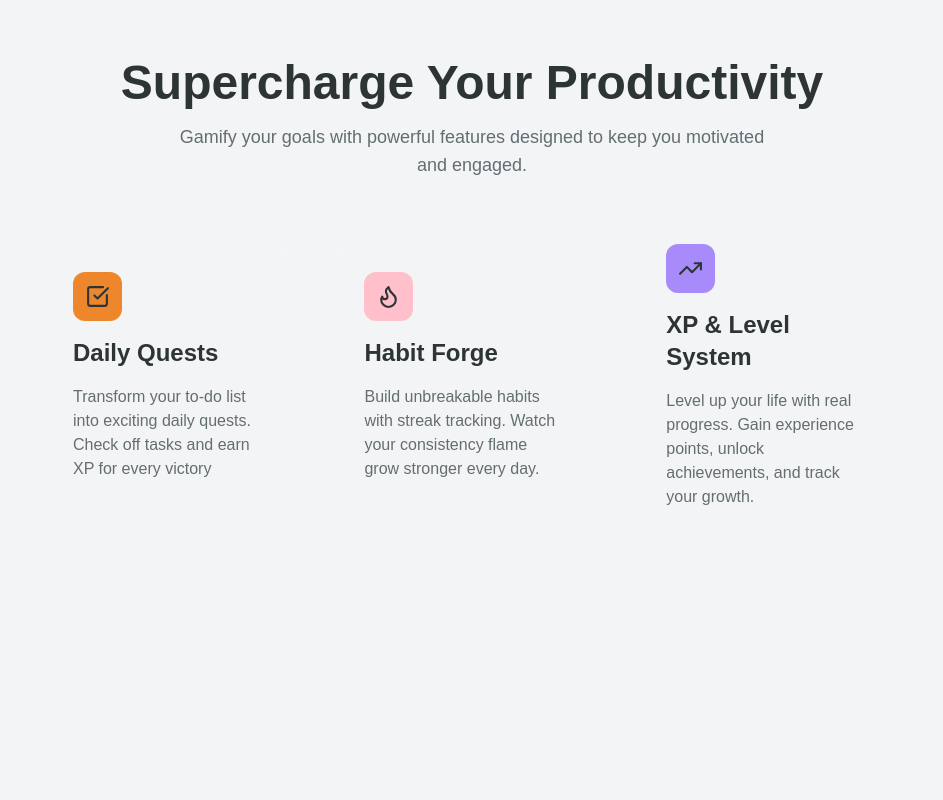
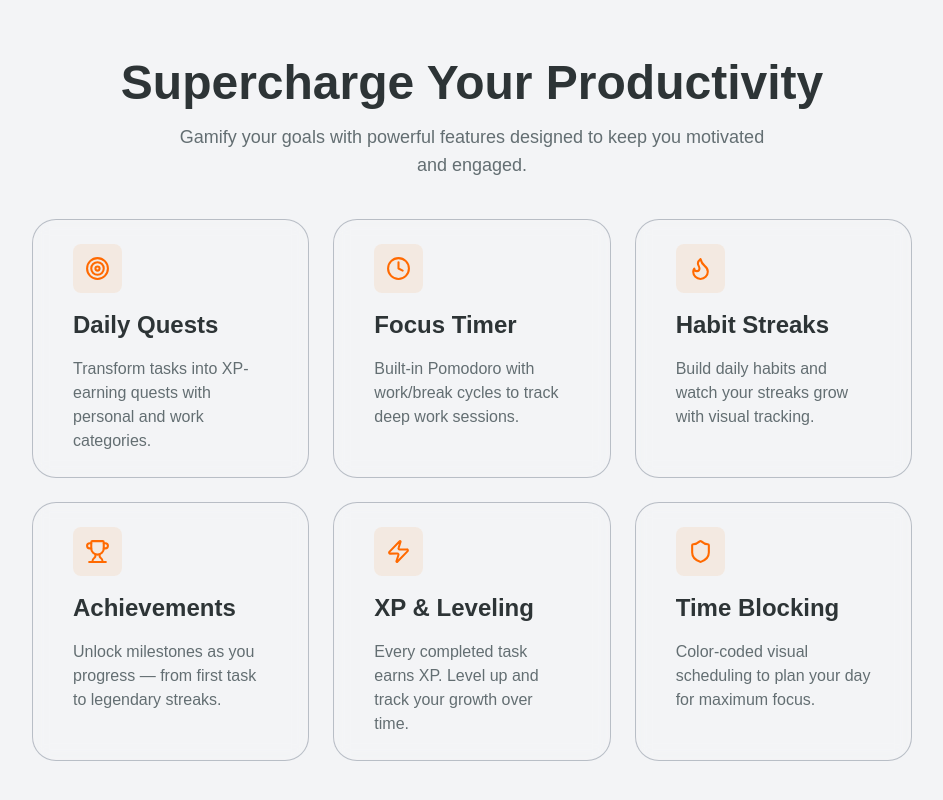
Before and after one commit to Meharp9/FocusForge, a Next.js app in the folder frontend/: page / in a window 1280 px wide. Shown: the part 830-1630 px from the top of the page, without its empty margins (168-1111 px from the left). Before the commit the page ends 1444 px from the top, so only its background shows below. Built offline with nearby package versions, Linux system fonts and the light colour scheme; a web font is replaced by a local one.

Commit message:
Refactor BannerIllustration and Features components; update icon usage and improve layout styles

```diff
--- a/frontend/src/components/BannerIllustration.tsx
+++ b/frontend/src/components/BannerIllustration.tsx
@@ -6,10 +6,10 @@ const BannerIllustration = () => {
   const features = [
     { icon: Clock, label: 'Focus', bg: 'bg-blue-400/10', color: 'text-blue-400', position: 'top-[15%] left-[20%]', delay: '0s' },
     { icon: TrendingUp, label: 'Stats', bg: 'bg-purple-400/10', color: 'text-purple-400', position: 'top-[15%] right-[20%]', delay: '0.5s' },
-    { icon: Target, label: 'Quests', bg: 'bg-orange-400/10', color: 'text-orange-400', position: 'top-[45%] right-[8%]', delay: '1s' },
+    { icon: Target, label: 'Quests', bg: 'bg-orange-400/10', color: 'text-orange-400', position: 'top-[45%] right-[10%]', delay: '1s' },
     { icon: Flame, label: 'Streaks', bg: 'bg-red-400/10', color: 'text-red-400', position: 'bottom-[5%] right-[25%]', delay: '1.5s' },
     { icon: Zap, label: 'XP', bg: 'bg-orange-400/10', color: 'text-orange-400', position: 'bottom-[5%] left-[25%]', delay: '2s' },
-    { icon: Trophy, label: 'Achieve', bg: 'bg-orange-400/10', color: 'text-orange-400', position: 'top-[45%] left-[8%]', delay: '2.5s' },
+    { icon: Trophy, label: 'Achieve', bg: 'bg-orange-400/10', color: 'text-orange-400', position: 'top-[45%] left-[10%]', delay: '2.5s' },
   ]
 
   return (
@@ -31,7 +31,7 @@ const BannerIllustration = () => {
       <div className="absolute z-0 w-20 h-20 rounded-3xl border-2 border-orange-500/10 animate-ping-slow" style={{ animationDelay: '2s' }} />
 
       {/* Central flame card */}
-      <div className="relative z-10 p-4 rounded-3xl bg-gradient-to-br from-orange-400 to-orange-500 flex items-center justify-center shadow-[0_0_60px_rgba(251,146,60,0.5)]">
+      <div className="text-white relative z-10 p-4 rounded-3xl bg-gradient-to-br from-orange-400 to-orange-500 flex items-center justify-center shadow-[0_0_60px_rgba(251,146,60,0.5)]">
         <Swords size={50} strokeWidth={2.5} />
       </div>
 
--- a/frontend/src/components/Features.tsx
+++ b/frontend/src/components/Features.tsx
@@ -1,53 +1,65 @@
 import React from 'react'
 import Card from './common/Card'
-import { Flame, SquareCheckBig, TrendingUp } from 'lucide-react'
+import { Flame, Target, Clock, Trophy, Zap, Shield } from 'lucide-react'
 
 const FEATURE_LIST = [
   {
-    icon: <div className='bg-primary rounded p-3 w-fit'>
-      <SquareCheckBig size={25}/>
-    </div>,
+    icon: Target,
     title: "Daily Quests",
-    description: "Transform your to-do list into exciting daily quests. Check off tasks and earn XP for every victory"
+    description: "Transform tasks into XP-earning quests with personal and work categories.",
   },
   {
-    icon: <div className='bg-secondary rounded p-3 w-fit'>
-      <Flame size={25}/>
-    </div>,
-    title: "Habit Forge",
-    description: "Build unbreakable habits with streak tracking. Watch your consistency flame grow stronger every day."
+    icon: Clock,
+    title: "Focus Timer",
+    description: "Built-in Pomodoro with work/break cycles to track deep work sessions.",
   },
   {
-    icon: <div className='bg-tertiary rounded p-3 w-fit'>
-      <TrendingUp size={25}/>
-    </div>,
-    title: "XP & Level System",
-    description: "Level up your life with real progress. Gain experience points, unlock achievements, and track your growth."
+    icon: Flame,
+    title: "Habit Streaks",
+    description: "Build daily habits and watch your streaks grow with visual tracking.",
+  },
+  {
+    icon: Trophy,
+    title: "Achievements",
+    description: "Unlock milestones as you progress — from first task to legendary streaks.",
+  },
+  {
+    icon: Zap,
+    title: "XP & Leveling",
+    description: "Every completed task earns XP. Level up and track your growth over time.",
+  },
+  {
+    icon: Shield,
+    title: "Time Blocking",
+    description: "Color-coded visual scheduling to plan your day for maximum focus.",
   }
 ]
 
 const Features = () => {
   return (
-    <div className='my-20 px-50 flex flex-col items-center gap-10'>
-      <div className='flex flex-col items-center gap-4 text-center'>
-        <h2 className='text-5xl font-black'>
+    <div className='my-12 md:my-16 lg:my-20 px-6 md:px-12 lg:px-50 flex flex-col items-center gap-8 md:gap-10'>
+      <div className='flex flex-col items-center gap-3 md:gap-4 text-center'>
+        <h2 className='text-3xl md:text-4xl lg:text-5xl font-black'>
           Supercharge Your Productivity
         </h2>
-        <p className='text-lg text-muted w-[85%]'>
+        <p className='text-base md:text-lg text-muted w-full md:w-[85%]'>
           Gamify your goals with powerful features designed to keep you motivated and engaged.
         </p>
       </div>
-      <div className='flex items-center gap-6'>
+      <div className='grid grid-cols-1 md:grid-cols-2 lg:grid-cols-3 gap-6 w-full max-w-7xl'>
         {FEATURE_LIST.map((feature, index) => {
+          const Icon = feature.icon
           return (
             <Card
               key={index}
               hoverEffects="transition-all duration-300 hover:-translate-y-2 hover:shadow-[0_20px_40px_rgba(0,0,0,0.5)]"
-              className='flex flex-col gap-4'
+              className="flex flex-col gap-4"
             >
-              {feature.icon}
-              <h3 className='text-2xl font-bold'>{feature.title}</h3>
-              <p className='text-muted'>{feature.description}</p>
+              <div className={`bg-primary/10 rounded-lg p-3 w-fit`}>
+                <Icon size={25} className="text-orange-500" strokeWidth={2}/>
+              </div>
+              <h3 className='text-xl md:text-2xl font-bold'>{feature.title}</h3>
+              <p className='text-sm md:text-base text-muted'>{feature.description}</p>
             </Card>
           )
         })}
--- a/frontend/src/components/common/Card.tsx
+++ b/frontend/src/components/common/Card.tsx
@@ -8,7 +8,7 @@ interface CardProps {
 
 const Card = ({children, className = '', hoverEffects = ''}: CardProps) => {
   return (
-    <div className={`bg-white/5 border border-white/20 rounded-3xl py-6 px-10 backdrop-blur-sm ${hoverEffects} ${className}`}>
+    <div className={`bg-white/5 border border-slate-700/30 rounded-3xl py-6 px-10 backdrop-blur-sm ${hoverEffects} ${className}`}>
       {children}
     </div>
   )
--- a/frontend/src/components/common/Logo.tsx
+++ b/frontend/src/components/common/Logo.tsx
@@ -4,7 +4,7 @@ import { Swords } from 'lucide-react';
 const Logo = () => {
   return (
     <div className='flex items-center gap-2'>
-      <div className='bg-gradient-primary p-1.5 rounded'>
+      <div className='bg-gradient-primary p-1.5 rounded text-white'>
         <Swords size={22} strokeWidth={2.5}/>
       </div>
       <p className='text-xl font-bold text-heading'>FocusForge</p>
```
